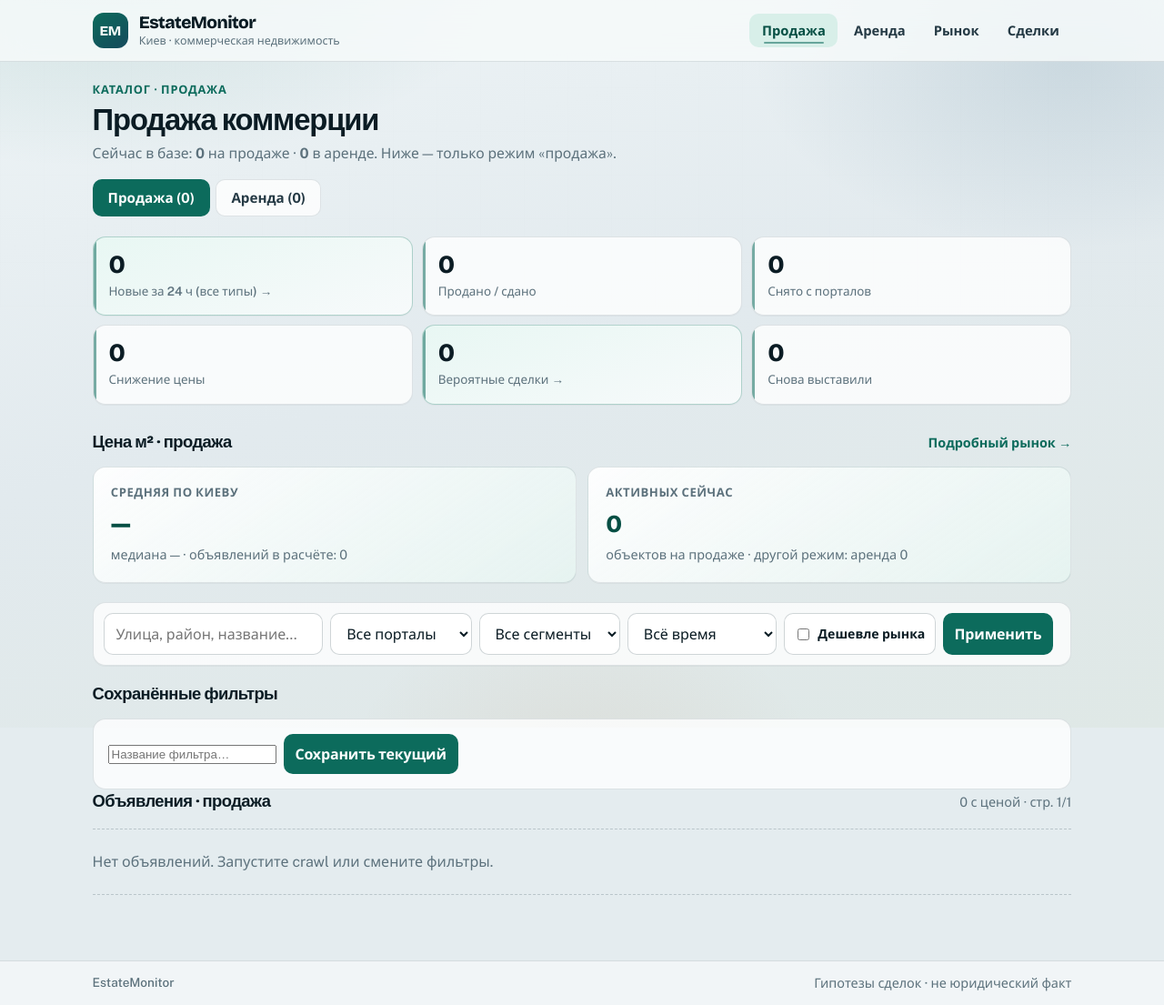
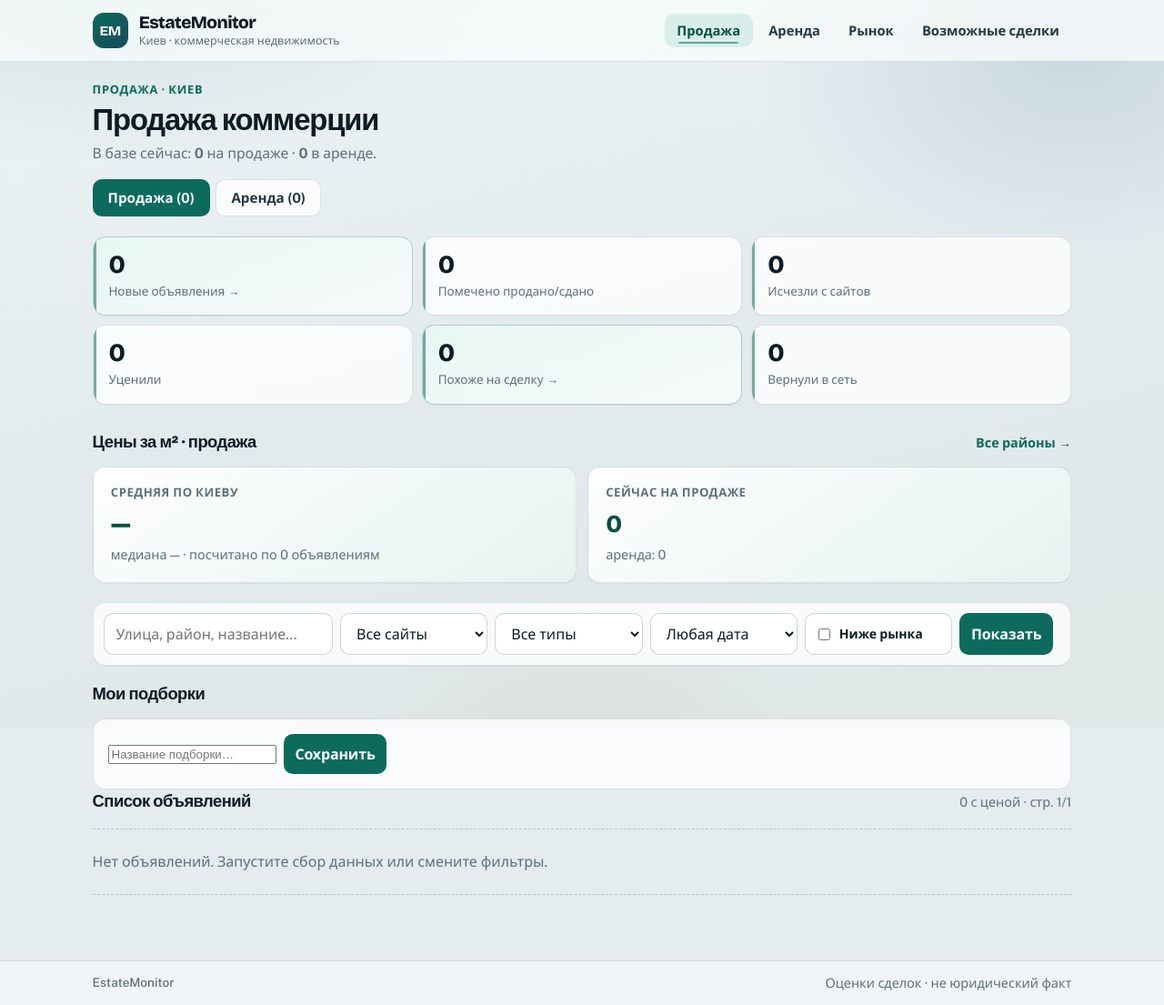
Before and after one commit to SjPn/REM, a FastAPI app: page /?deal_type=sale in a window 1280 px wide. Shown: the whole page at 91% size. Run offline with FastAPI, Linux system fonts and the light colour scheme; data that the repository does not hold is empty.

Commit message:
Use plain Russian labels for market metrics and deal statuses.
EOF

Co-authored-by: Cursor <cursoragent@cursor.com>

```diff
--- a/app/domain/seller_stress.py
+++ b/app/domain/seller_stress.py
@@ -106,8 +106,8 @@ def compute_seller_stress(
                 price_drops_7d=p,
                 active=a,
                 detail=(
-                    f"за 7 дней: исчезло {v}, повторно выставили {r}, снизили цену {p}; "
-                    f"активных сейчас {a}"
+                    f"за неделю: сняли {v}, вернули {r}, уценили {p}; "
+                    f"сейчас в сети {a}"
                 ),
             )
         )
--- a/app/web/routes.py
+++ b/app/web/routes.py
@@ -101,28 +101,28 @@ def _fmt_listing_psm(
 
 _DEAL_TYPE_UA = {"sale": "Продажа", "rent": "Аренда"}
 _BUCKET_UA = {
-    "likely_deal": "Вероятная сделка",
-    "ambiguous": "Неопределённо",
-    "likely_withdrawn": "Скорее сняли",
+    "likely_deal": "Похоже на сделку",
+    "ambiguous": "Неясно",
+    "likely_withdrawn": "Скорее просто сняли",
 }
 _STATUS_UA = {
-    "active": "Активно",
-    "vanished": "Исчезло",
+    "active": "В сети",
+    "vanished": "Снято",
     "sold": "Продано",
     "rented": "Сдано",
-    "sold_marked": "Продано (метка)",
-    "rented_marked": "Сдано (метка)",
-    "relisted": "Повторная публикация",
+    "sold_marked": "Продано (с сайта)",
+    "rented_marked": "Сдано (с сайта)",
+    "relisted": "Снова в сети",
 }
 _EVENT_UA = {
-    "appeared": "Новое",
-    "price_changed": "Цена",
-    "status_changed": "Статус",
-    "vanished": "Исчезло",
+    "appeared": "Появилось",
+    "price_changed": "Цена изменилась",
+    "status_changed": "Статус изменился",
+    "vanished": "Снято с сайта",
     "relisted": "Снова выставили",
-    "content_changed": "Обновлено",
+    "content_changed": "Текст обновили",
 }
-_SELLER_UA = {"owner": "Собственник", "agency": "Агент", "unknown": "Продавец ?"}
+_SELLER_UA = {"owner": "Собственник", "agency": "Агентство", "unknown": "Неизвестно"}
 
 
 def _ua_deal_type(value: str | None) -> str:
@@ -457,7 +457,7 @@ def create_watch(
     below_market: int = Form(0),
     db: Session = Depends(get_db),
 ):
-    name = (name or "").strip()[:120] or "Фильтр"
+    name = (name or "").strip()[:120] or "Подборка"
     watch = WatchFilter(
         name=name,
         q=(q or "").strip() or None,
--- a/app/web/templates/base.html
+++ b/app/web/templates/base.html
@@ -25,7 +25,7 @@
         <a class="nav-link {% if active_nav == 'sale' %}is-active{% endif %}" href="/?deal_type=sale">Продажа</a>
         <a class="nav-link {% if active_nav == 'rent' %}is-active{% endif %}" href="/?deal_type=rent">Аренда</a>
         <a class="nav-link {% if active_nav == 'market' %}is-active{% endif %}" href="/market?mode=sale">Рынок</a>
-        <a class="nav-link {% if active_nav == 'deals' %}is-active{% endif %}" href="/deals?bucket=likely_deal">Сделки</a>
+        <a class="nav-link {% if active_nav == 'deals' %}is-active{% endif %}" href="/deals?bucket=likely_deal">Возможные сделки</a>
       </nav>
     </div>
   </header>
@@ -37,7 +37,7 @@
   <footer class="shell-foot">
     <div class="shell-inner foot-row">
       <span>EstateMonitor</span>
-      <span class="muted">Гипотезы сделок · не юридический факт</span>
+      <span class="muted">Оценки сделок · не юридический факт</span>
     </div>
   </footer>
   {% block scripts %}{% endblock %}
--- a/app/web/templates/dashboard.html
+++ b/app/web/templates/dashboard.html
@@ -2,13 +2,12 @@
 {% set active_nav = deal_type %}
 {% block title %}{{ 'Продажа' if deal_type == 'sale' else 'Аренда' }} — EstateMonitor{% endblock %}
 {% block content %}
-  <p class="page-kicker">Каталог · {{ 'продажа' if deal_type == 'sale' else 'аренда' }}</p>
+  <p class="page-kicker">{{ 'Продажа' if deal_type == 'sale' else 'Аренда' }} · Киев</p>
   <h1 class="page-title">{{ 'Продажа' if deal_type == 'sale' else 'Аренда' }} коммерции</h1>
   <p class="page-lead">
-    Сейчас в базе:
+    В базе сейчас:
     <strong>{{ inventory.sale_total }}</strong> на продаже ·
     <strong>{{ inventory.rent_total }}</strong> в аренде.
-    Ниже — только режим «{{ 'продажа' if deal_type == 'sale' else 'аренда' }}».
   </p>
 
   <div class="mode-tabs" aria-label="Режим">
@@ -16,39 +15,37 @@
     <a class="{% if deal_type == 'rent' %}active{% endif %}" href="/?deal_type=rent">Аренда ({{ inventory.rent_total }})</a>
   </div>
 
-  <section class="pulse" aria-label="Сигналы за 24 часа">
+  <section class="pulse" aria-label="Сводка за сутки">
     <a class="pulse-item is-hot" href="/?deal_type={{ deal_type }}&period=24h">
       <div class="pulse-n">{{ activity.new_listings }}</div>
-      <div class="pulse-l">Новые за 24 ч (все типы) →</div>
+      <div class="pulse-l">Новые объявления →</div>
     </a>
     <div class="pulse-item">
       <div class="pulse-n">{{ activity.sold_or_rented }}</div>
-      <div class="pulse-l">Продано / сдано</div>
+      <div class="pulse-l">Помечено продано/сдано</div>
     </div>
     <div class="pulse-item">
       <div class="pulse-n">{{ activity.vanished }}</div>
-      <div class="pulse-l">Снято с порталов</div>
+      <div class="pulse-l">Исчезли с сайтов</div>
     </div>
     <div class="pulse-item">
       <div class="pulse-n">{{ activity.price_drops }}</div>
-      <div class="pulse-l">Снижение цены</div>
+      <div class="pulse-l">Уценили</div>
     </div>
     <a class="pulse-item is-hot" href="/deals?bucket=likely_deal">
       <div class="pulse-n">{{ activity.likely_deals }}</div>
-      <div class="pulse-l">Вероятные сделки →</div>
+      <div class="pulse-l">Похоже на сделку →</div>
     </a>
     <div class="pulse-item">
       <div class="pulse-n">{{ activity.relisted }}</div>
-      <div class="pulse-l">Снова выставили</div>
+      <div class="pulse-l">Вернули в сеть</div>
     </div>
   </section>
 
   <section class="section">
     <div class="section-head">
-      <h2>
-        {% if deal_type == 'sale' %}Цена м² · продажа{% else %}Цена м² · аренда{% endif %}
-      </h2>
-      <a class="link-more" href="/market?mode={{ deal_type }}">Подробный рынок →</a>
+      <h2>{% if deal_type == 'sale' %}Цены за м² · продажа{% else %}Цены за м² · аренда{% endif %}</h2>
+      <a class="link-more" href="/market?mode={{ deal_type }}">Все районы →</a>
     </div>
     <div class="market-strip">
       <div class="market-tile">
@@ -56,18 +53,16 @@
         <div class="n">{{ fmt_psm(market_slice.city_avg_psm, deal_type) }}</div>
         <div class="muted">
           медиана {{ fmt_psm(market_slice.city_median_psm, deal_type) }} ·
-          объявлений в расчёте: {{ market_slice.city_count }}
+          посчитано по {{ market_slice.city_count }} объявлениям
         </div>
       </div>
       <div class="market-tile">
-        <div class="l">Активных сейчас</div>
+        <div class="l">{% if deal_type == 'sale' %}Сейчас на продаже{% else %}Сейчас в аренде{% endif %}</div>
         <div class="n">
           {% if deal_type == 'sale' %}{{ inventory.sale_total }}{% else %}{{ inventory.rent_total }}{% endif %}
         </div>
         <div class="muted">
-          {% if deal_type == 'sale' %}объектов на продаже{% else %}объектов в аренде{% endif %}
-          · другой режим:
-          {% if deal_type == 'sale' %}аренда {{ inventory.rent_total }}{% else %}продажа {{ inventory.sale_total }}{% endif %}
+          {% if deal_type == 'sale' %}аренда: {{ inventory.rent_total }}{% else %}продажа: {{ inventory.sale_total }}{% endif %}
         </div>
       </div>
     </div>
@@ -78,11 +73,11 @@
         <thead>
           <tr>
             <th>Район</th>
-            <th>{% if deal_type == 'sale' %}На продаже{% else %}В аренде{% endif %}</th>
-            <th>Средняя $/м²</th>
-            <th>Медиана $/м²</th>
-            <th title="Сколько объявлений с ценой и площадью вошли в расчёт средней">В расчёте цены</th>
-            <th title="0–100 за 7 дней: снятия + повторные публикации + снижения цены. Гипотеза, не факт сделок.">Давление продавцов</th>
+            <th>Объявлений</th>
+            <th>Средняя цена м²</th>
+            <th>Медиана м²</th>
+            <th title="Только объявления, где есть и цена, и площадь">Посчитано по</th>
+            <th title="Насколько часто за неделю снимают, перевыставляют и снижают цену. Не число реальных сделок.">Индекс снятий</th>
           </tr>
         </thead>
         <tbody>
@@ -102,9 +97,9 @@
       </table>
     </div>
     <p class="muted" style="margin-top:0.55rem;">
-      <strong>В расчёте цены</strong> — сколько объявлений имеют и цену, и площадь (для $/м²).<br />
-      <strong>Давление продавцов</strong> — индекс 0–100 за 7 дней: снятия + повторные публикации + снижения цены
-      (гипотеза, не подтверждённые сделки). Наведите курсор на число — детали.
+      <strong>Посчитано по</strong> — сколько объявлений с ценой и площадью использовали для средней $/м².<br />
+      <strong>Индекс снятий</strong> (0–100) — как часто в районе за неделю снимают объявления, снова выставляют и уценивают.
+      Это не «сколько продали», а сигнал активности на рынке.
     </p>
     {% endif %}
   </section>
@@ -112,32 +107,32 @@
   <form class="filters" method="get" action="/">
     <input type="hidden" name="deal_type" value="{{ deal_type }}" />
     <input type="search" name="q" value="{{ q }}" placeholder="Улица, район, название…" aria-label="Поиск" />
-    <select name="source" aria-label="Портал">
-      <option value="">Все порталы</option>
+    <select name="source" aria-label="Сайт">
+      <option value="">Все сайты</option>
       {% for s in sources %}
         <option value="{{ s }}" {% if source == s %}selected{% endif %}>{{ s }}</option>
       {% endfor %}
     </select>
-    <select name="segment" aria-label="Сегмент">
-      <option value="">Все сегменты</option>
+    <select name="segment" aria-label="Тип объекта">
+      <option value="">Все типы</option>
       {% for s in segments %}
         <option value="{{ s }}" {% if segment == s %}selected{% endif %}>{{ s }}</option>
       {% endfor %}
     </select>
-    <select name="period" aria-label="Период">
-      <option value="">Всё время</option>
-      <option value="24h" {% if period == '24h' %}selected{% endif %}>Новые · 24 ч</option>
-      <option value="7d" {% if period == '7d' %}selected{% endif %}>Новые · 7 дней</option>
+    <select name="period" aria-label="Когда появились">
+      <option value="">Любая дата</option>
+      <option value="24h" {% if period == '24h' %}selected{% endif %}>За сутки</option>
+      <option value="7d" {% if period == '7d' %}selected{% endif %}>За неделю</option>
     </select>
     <label class="filter-check">
       <input type="checkbox" name="below_market" value="1" {% if below_market %}checked{% endif %} />
-      Дешевле рынка
+      Ниже рынка
     </label>
-    <button type="submit">Применить</button>
+    <button type="submit">Показать</button>
   </form>
 
   <section class="section" style="margin-top:0;">
-    <div class="section-head"><h2>Сохранённые фильтры</h2></div>
+    <div class="section-head"><h2>Мои подборки</h2></div>
     <form class="actions-bar" method="post" action="/watches">
       <input type="hidden" name="q" value="{{ q }}" />
       <input type="hidden" name="source" value="{{ source }}" />
@@ -145,8 +140,8 @@
       <input type="hidden" name="segment" value="{{ segment }}" />
       <input type="hidden" name="period" value="{{ period }}" />
       <input type="hidden" name="below_market" value="{{ below_market }}" />
-      <input name="name" placeholder="Название фильтра…" required maxlength="120" />
-      <button type="submit">Сохранить текущий</button>
+      <input name="name" placeholder="Название подборки…" required maxlength="120" />
+      <button type="submit">Сохранить</button>
     </form>
     {% if watches %}
       <div class="watch-list">
@@ -166,12 +161,12 @@
 
   <section>
     <div class="section-head">
-      <h2>Объявления · {{ 'продажа' if deal_type == 'sale' else 'аренда' }}</h2>
+      <h2>Список объявлений</h2>
       <span class="muted">{{ total }} с ценой · стр. {{ page }}/{{ pages }}</span>
     </div>
 
     {% if not listings %}
-      <p class="empty">Нет объявлений. Запустите crawl или смените фильтры.</p>
+      <p class="empty">Нет объявлений. Запустите сбор данных или смените фильтры.</p>
     {% else %}
       <div class="listing-list">
         {% for x in listings %}
@@ -187,16 +182,16 @@
               {% if x.property_type %}<span class="tag">{{ x.property_type }}</span>{% endif %}
               {% if sig.seller %}<span class="tag seller-{{ sig.seller }}">{{ ua_seller(sig.seller) }}</span>{% endif %}
               {% if sig.below_market %}
-                <span class="tag below">−{{ sig.discount_pct }}% к рынку</span>
+                <span class="tag below">ниже рынка на {{ sig.discount_pct }}%</span>
               {% endif %}
               {% if sig.portals and sig.portals > 1 %}
-                <span class="tag">{{ sig.portals }} портала</span>
+                <span class="tag">на {{ sig.portals }} сайтах</span>
               {% endif %}
-              {% if sig.cap_rate_pct %}<span class="tag">cap {{ sig.cap_rate_pct }}%</span>{% endif %}
+              {% if sig.cap_rate_pct %}<span class="tag">доходность {{ sig.cap_rate_pct }}%</span>{% endif %}
             </div>
             <div class="listing-addr">
-              {% if x.address_raw %}{{ x.address_raw }}{% else %}<span class="warn-text">адрес не распознан</span>{% endif %}
-              {% if x.district %} · {{ x.district }}{% endif %}
+              {% if x.address_raw %}{{ x.address_raw }}{% else %}<span class="warn-text">адрес не найден</span>{% endif %}
+              {% if x.district %} · {{ district_ru(x.district) }}{% endif %}
               {% if x.city %} · {{ x.city }}{% endif %}
             </div>
           </div>
@@ -208,8 +203,8 @@
               {% if x.area_sqm %}{{ x.area_sqm }} м²{% else %}<span class="warn-text">площадь ?</span>{% endif %}
             </div>
             <div class="listing-links">
-              <a href="{{ x.url }}" target="_blank" rel="noopener noreferrer">на портале ↗</a>
-              {% if x.property_id %}<a href="/properties/{{ x.property_id }}">в системе</a>{% endif %}
+              <a href="{{ x.url }}" target="_blank" rel="noopener noreferrer">открыть объявление ↗</a>
+              {% if x.property_id %}<a href="/properties/{{ x.property_id }}">карточка объекта</a>{% endif %}
             </div>
           </div>
         </article>
@@ -222,7 +217,7 @@
         {% else %}<span></span>{% endif %}
         <span>Страница {{ page }} из {{ pages }}</span>
         {% if page < pages %}
-          <a href="?page={{ page + 1 }}&q={{ q }}&source={{ source }}&deal_type={{ deal_type }}&segment={{ segment }}&period={{ period }}&below_market={{ below_market }}">Далее →</a>
+          <a href="?page={{ page + 1 }}&q={{ q }}&source={{ source }}&deal_type={{ deal_type }}&segment={{ segment }}&period={{ period }}&below_market={{ below_market }}">Дальше →</a>
         {% else %}<span></span>{% endif %}
       </nav>
     {% endif %}
```
Also changed, not shown: app/web/templates/deal.html (+16 -16 lines), app/web/templates/deals.html (+12 -12 lines), app/web/templates/market.html (+19 -20 lines), app/web/templates/property.html (+7 -7 lines).
